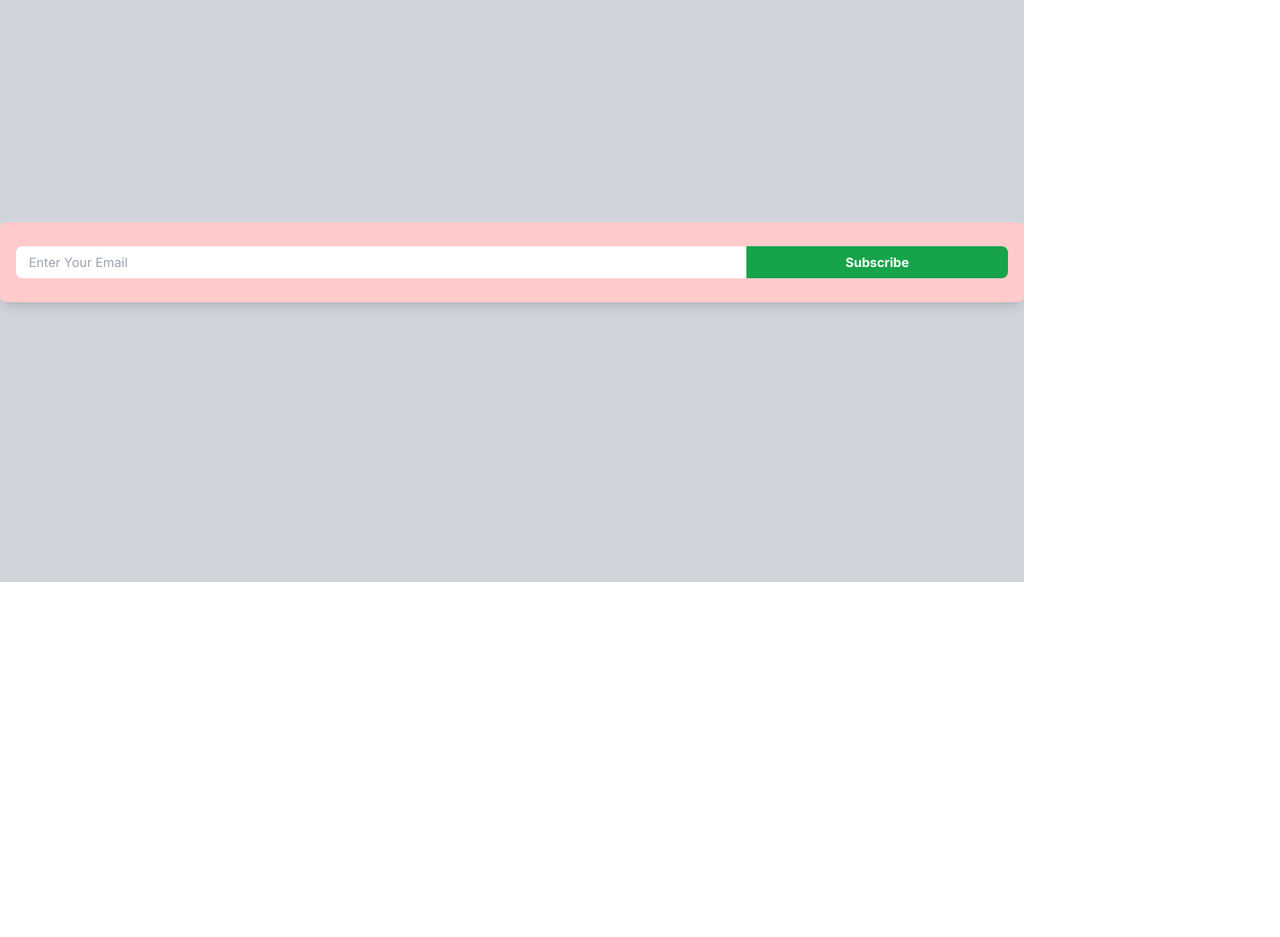
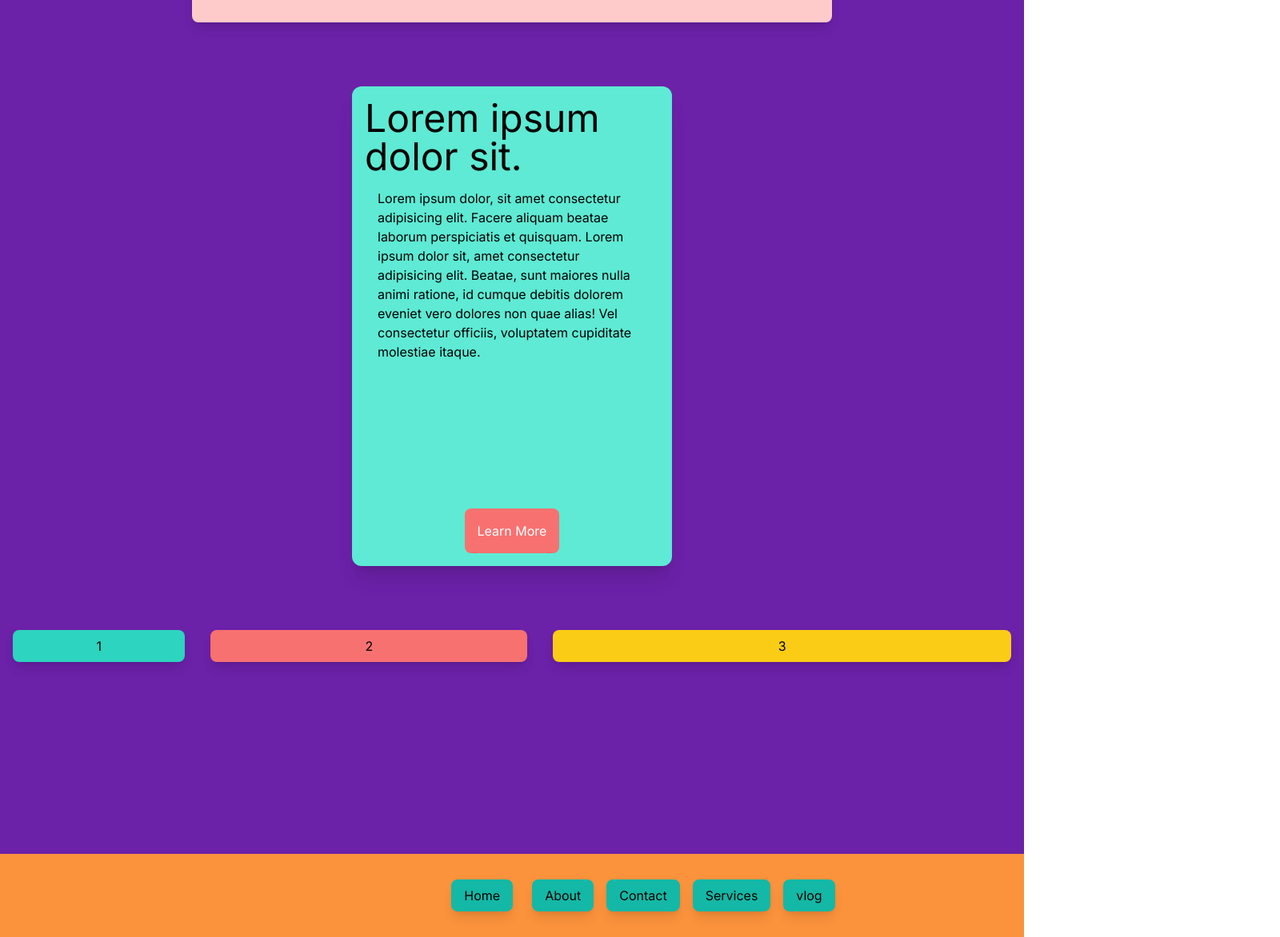
Before and after one commit to ChWasam/tailwindstart, a Next.js app: page /flex-grow in a window 1280 px wide. Shown: the part 72-1244 px from the top of the page at 80% size, 1600 px wide, since content can reach past the window. Before the commit the page ends 800 px from the top, so only its background shows below. Built offline with nearby package versions, Linux system fonts and the light colour scheme.

Commit message:
Flex grow practice done

```diff
--- a/app/flex-grow/page.tsx
+++ b/app/flex-grow/page.tsx
@@ -2,19 +2,64 @@ import Image from "next/image";
 
 export default function Home() {
   return (
-    <main className="flex justify-center items-center bg-gray-300 w-screen h-screen">
-      <div className="flex items-center justify-center bg-red-200  w-full min-h-[100px] p-5 rounded-lg shadow-lg ">
+    <main className="flex flex-col justify-center items-center gap-y-20 bg-purple-800 w-screen h-full">
+      <div className="flex items-center justify-center bg-red-200  w-[800px] min-h-[100px] p-5 rounded-lg shadow-lg ">
         <input
-          className=" bg-white rounded-l-lg px-4 py-2 flex-grow-[3]"
+          className=" bg-white rounded-l-lg px-4 py-2 flex-grow-[2] "
           type="email"
           placeholder="Enter Your Email"
         />
         <button
-          className=" px-4 py-2  rounded-r-lg bg-green-600 font-bold text-white flex-grow-[1]"
+          className=" px-4 py-2  rounded-r-lg bg-green-600 font-bold text-white flex-grow-[1] "
           type="submit"
         >
           Subscribe
         </button>
+      </div>
+      <div className=" flex flex-col items-center h-[600px] w-[400px] bg-teal-300 rounded-xl shadow-xl p-4 ">
+        <h3 className="text-5xl">Lorem ipsum dolor sit.</h3>
+        <p className="m-4 flex-grow ">
+          Lorem ipsum dolor, sit amet consectetur adipisicing elit. Facere
+          aliquam beatae laborum perspiciatis et quisquam. Lorem ipsum dolor
+          sit, amet consectetur adipisicing elit. Beatae, sunt maiores nulla
+          animi ratione, id cumque debitis dolorem eveniet vero dolores non quae
+          alias! Vel consectetur officiis, voluptatem cupiditate molestiae
+          itaque.
+        </p>
+        <button className=" bg-red-400 rounded-lg text-white p-4 ">
+          Learn More
+        </button>
+      </div>
+
+      <div className="flex w-full  justify-between rounded-lg mb-40 ">
+        <button className="px-4 py-2 mx-4 rounded-lg shadow-lg bg-teal-400 flex-grow  ">
+          1
+        </button>
+        <button className="px-4 py-2 mx-4 rounded-lg shadow-lg bg-red-400 flex-grow-[2]  ">
+          2
+        </button>
+        <button className="px-4 py-2 mx-4 rounded-lg shadow-lg bg-yellow-400 flex-grow-[3] ">
+          3
+        </button>
+      </div>
+      <div className="   w-full  bg-orange-400 ">
+        <ul className=" flex justify-center w-[1600px] py-8 mx-auto ">
+          <li className="rounded-lg  hover:border-b-2 hover:flex hover:justify-center transition-all duration-1000 hover:flex-grow-[2]  shadow-lg  mx-4 px-4 py-2 bg-teal-500 ">
+            Home
+          </li>
+          <li className="rounded-lg  hover:flex hover:justify-center hover:border-b-2 transition-all duration-1000 hover:flex-grow-[2] shadow-lg  mx-2  px-4 py-2 bg-teal-500 ">
+            About
+          </li>
+          <li className="rounded-lg hover:border-b-2 hover:flex hover:justify-center transition-all duration-1000 hover:flex-grow-[2] shadow-lg  mx-2 px-4 py-2 bg-teal-500 ">
+            Contact
+          </li>
+          <li className="rounded-lg hover:border-b-2  hover:flex hover:justify-center transition-all duration-1000 hover:flex-grow-[2] shadow-lg  mx-2 px-4 py-2 bg-teal-500 ">
+            Services
+          </li>
+          <li className=" rounded-lg hover:border-b-2 hover:flex hover:justify-center transition-all duration-1000 hover:flex-grow-[2] shadow-lg mx-2 px-4 py-2 bg-teal-500 ">
+            vlog
+          </li>
+        </ul>
       </div>
     </main>
   );
@@ -32,4 +77,8 @@ export default function Home() {
 
 // flex-grow
 
-// flex-grow-0
+// flex-grow-0 by default
+// is ka matlab ha yeh flex grow nahi kara ga
+
+// very Important for smooth transition
+// transition-all duration-700
```
